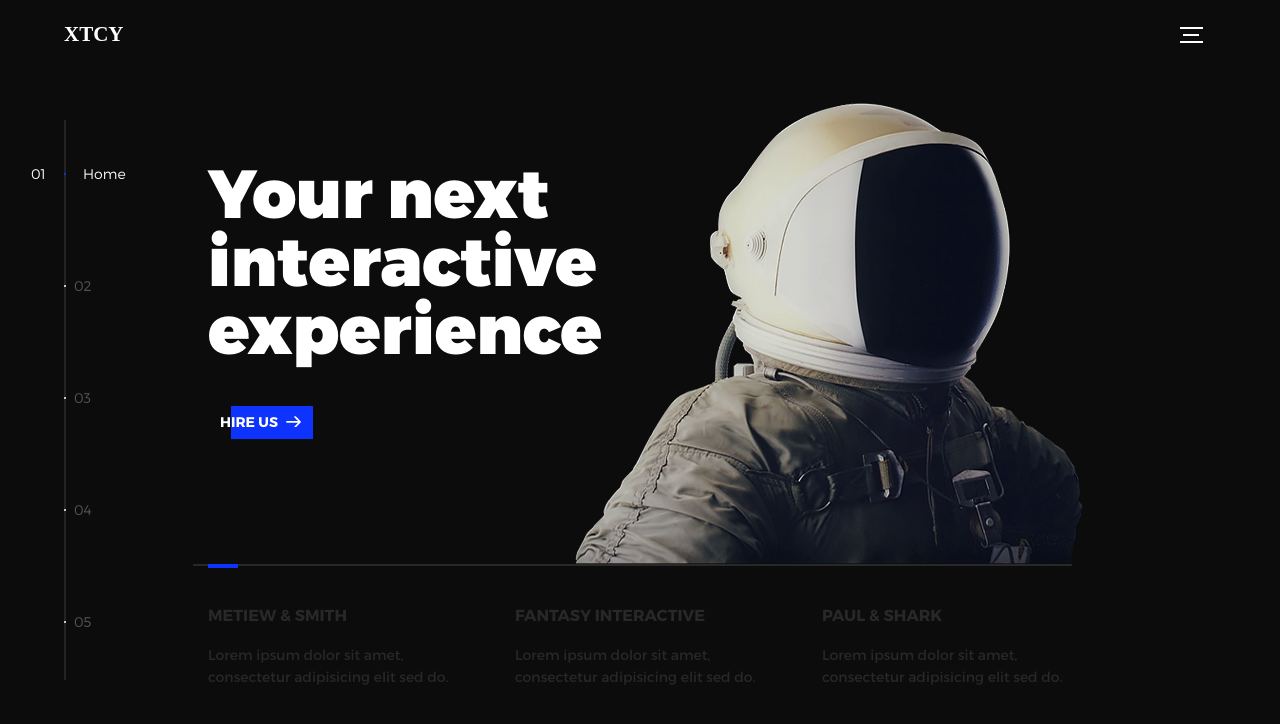
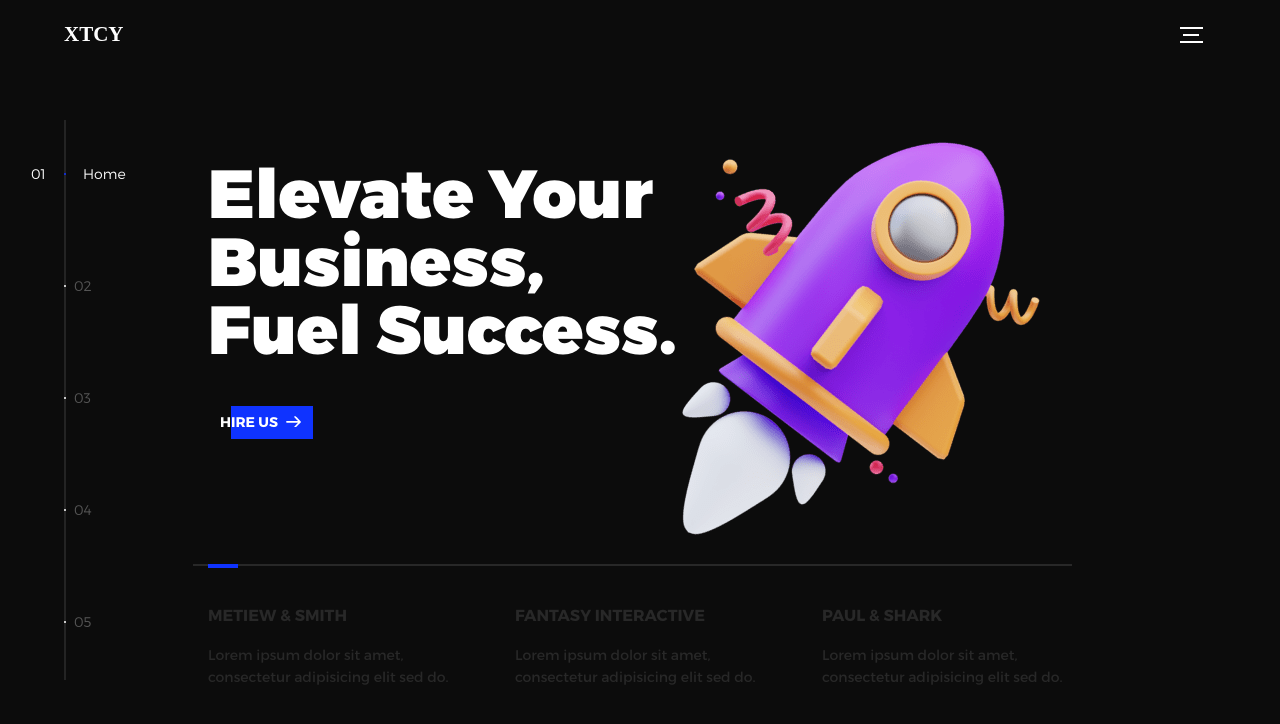
Before and after one commit to XTCY-Studios/xtcy-master, a plain HTML site: page index.html in a window 1280 px wide. Drawn offline with nearby package versions, Linux system fonts and the light colour scheme.

Commit message:
changes to home page and rocket assets

```diff
--- a/index.html
+++ b/index.html
@@ -50,7 +50,7 @@
           <li class="l-section section section--is-active">
             <div class="intro">
               <div class="intro--banner">
-                <h1>Your next<br>interactive<br>experience</h1>
+                <h1>Elevate Your<br>Business,<br>Fuel Success.</h1>
                 <button class="cta">Hire Us
                   <svg version="1.1" id="Layer_1" xmlns="http://www.w3.org/2000/svg" xmlns:xlink="http://www.w3.org/1999/xlink" x="0px" y="0px" viewBox="0 0 150 118" style="enable-background:new 0 0 150 118;" xml:space="preserve">
                   <g transform="translate(0.000000,118.000000) scale(0.100000,-0.100000)">
@@ -59,7 +59,7 @@
                   </svg>
                   <span class="btn-background"></span>
                 </button>
-                <img src="assets/img/introduction-visual.png" alt="Welcome">
+                <img src="assets/img/rocket.png" alt="Rocket">
               </div>
               <div class="intro--options">
                 <a href="#0">
```
Also changed, not shown: assets/img/rocket.png (added).
